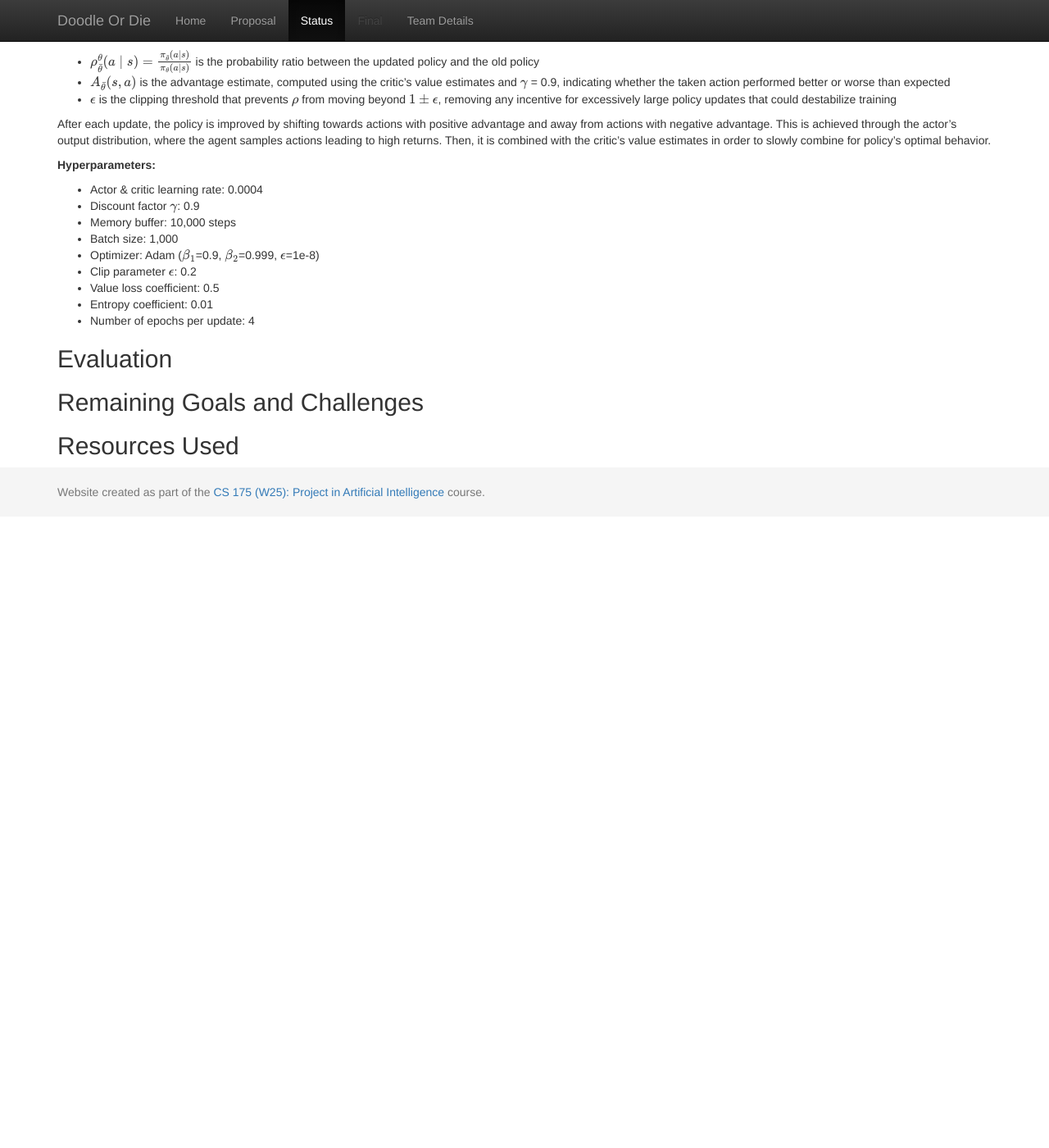
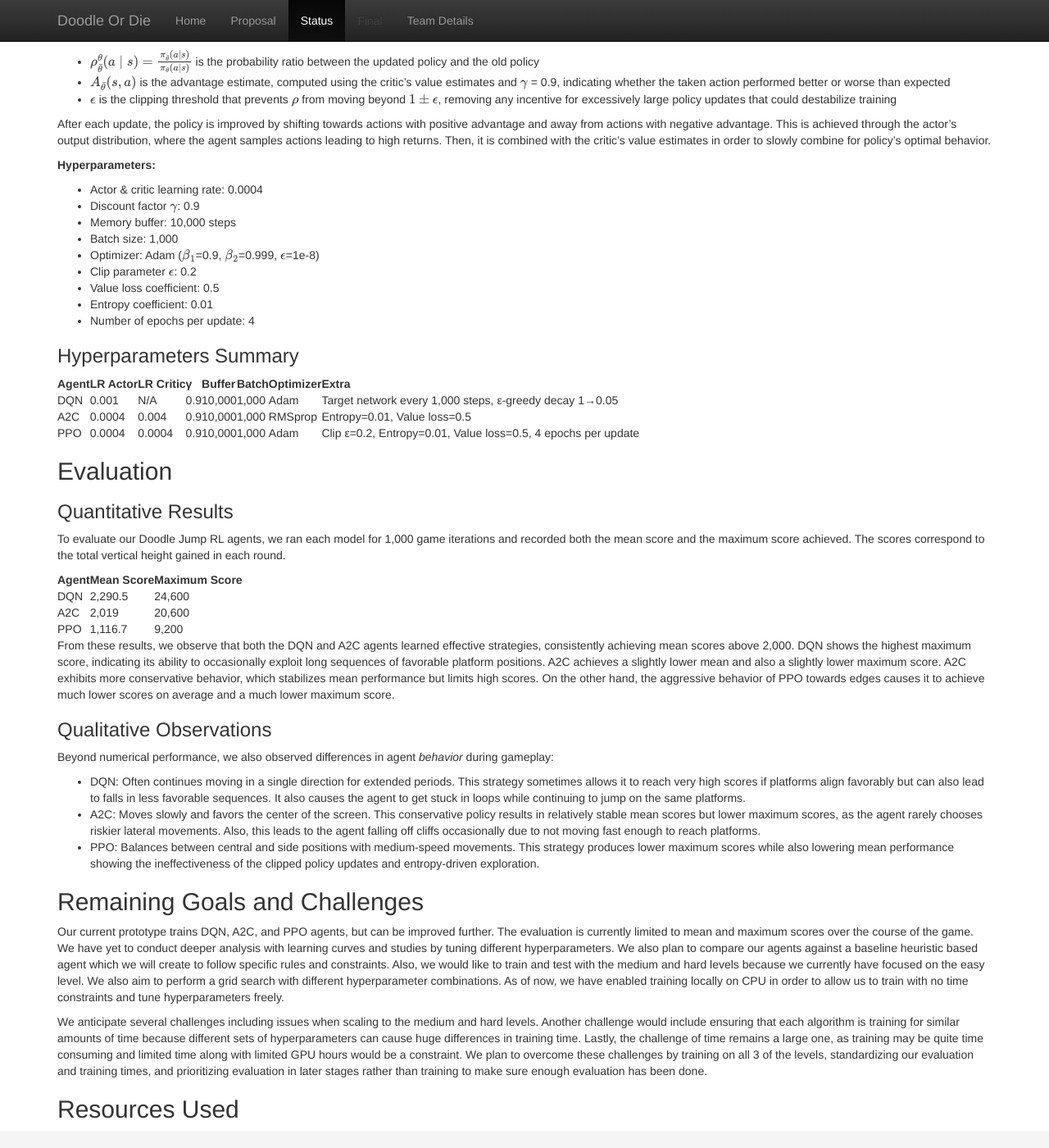
Before and after one commit to abheekg11/Doodle-Or-Die, a Jekyll site: the page built from docs/status.md, in a window 1280 px wide and 1400 px high, scrolled down 3582 px. Shown: the whole window at 82% size. Built offline with Jekyll 4.4.1, drawn with Linux system fonts in a browser that asks for light colours; formulas are drawn with MathJax 3; before the commit the page ends 4212 px from its top, so only the background shows below that; some of the changed text lies outside the part shown.

Commit message:
Revise status documentation with updates and corrections
Updated video iframe and corrected Proxima to Proximal Policy Optimization. Added hyperparameters summary and evaluation results for DQN, A2C, and PPO agents.

```diff
--- a/docs/status.md
+++ b/docs/status.md
@@ -3,7 +3,7 @@ layout: default
 title: Status
 ---
 
-<iframe width="752" height="432" src="https://www.youtube.com/embed/wR9MilgXEm0" title="Why does Everyone Hate the BEST FISH?" frameborder="0" allow="accelerometer; autoplay; clipboard-write; encrypted-media; gyroscope; picture-in-picture; web-share" referrerpolicy="strict-origin-when-cross-origin" allowfullscreen></iframe>
+<iframe width="752" height="432" src="https://www.youtube.com/embed/_sAHElX0HlM" title="Doodle or Die - CS 175 - Abheek, Arnav, and Ganeev" frameborder="0" allow="accelerometer; autoplay; clipboard-write; encrypted-media; gyroscope; picture-in-picture; web-share" referrerpolicy="strict-origin-when-cross-origin" allowfullscreen></iframe>
 
 ## Project Summary
 
@@ -172,8 +172,39 @@ After each update, the policy is improved by shifting towards actions with posit
 - Entropy coefficient: 0.01
 - Number of epochs per update: 4
 
+### Hyperparameters Summary
+
+| Agent | LR Actor | LR Critic | γ | Buffer | Batch | Optimizer | Extra |
+|-------|----------|-----------|---|--------|-------|-----------|-------|
+| DQN | 0.001 | N/A | 0.9 | 10,000 | 1,000 | Adam | Target network every 1,000 steps, ε-greedy decay 1→0.05 |
+| A2C | 0.0004 | 0.004 | 0.9 | 10,000 | 1,000 | RMSprop | Entropy=0.01, Value loss=0.5 |
+| PPO | 0.0004 | 0.0004 | 0.9 | 10,000 | 1,000 | Adam | Clip ε=0.2, Entropy=0.01, Value loss=0.5, 4 epochs per update |
+
 ## Evaluation
+
+### Quantitative Results
+
+To evaluate our Doodle Jump RL agents, we ran each model for 1,000 game iterations and recorded both the mean score and the maximum score achieved. The scores correspond to the total vertical height gained in each round.
+
+| Agent | Mean Score | Maximum Score |
+|-------|------------|---------------|
+| DQN   | 2,290.5    | 24,600        |
+| A2C   | 2,019      | 20,600        |
+| PPO   | 1,116.7    | 9,200         |
+
+From these results, we observe that both the DQN and A2C agents learned effective strategies, consistently achieving mean scores above 2,000. DQN shows the highest maximum score, indicating its ability to occasionally exploit long sequences of favorable platform positions. A2C achieves a slightly lower mean and also a slightly lower maximum score. A2C exhibits more conservative behavior, which stabilizes mean performance but limits high scores. On the other hand, the aggressive behavior of PPO towards edges causes it to achieve much lower scores on average and a much lower maximum score.
+
+### Qualitative Observations
+
+Beyond numerical performance, we also observed differences in agent *behavior* during gameplay:
+- DQN: Often continues moving in a single direction for extended periods. This strategy sometimes allows it to reach very high scores if platforms align favorably but can also lead to falls in less favorable sequences. It also causes the agent to get stuck in loops while continuing to jump on the same platforms.
+- A2C: Moves slowly and favors the center of the screen. This conservative policy results in relatively stable mean scores but lower maximum scores, as the agent rarely chooses riskier lateral movements. Also, this leads to the agent falling off cliffs occasionally due to not moving fast enough to reach platforms.
+- PPO: Balances between central and side positions with medium-speed movements. This strategy produces lower maximum scores while also lowering mean performance showing the ineffectiveness of the clipped policy updates and entropy-driven exploration.
 
 ## Remaining Goals and Challenges
 
+Our current prototype trains DQN, A2C, and PPO agents, but can be improved further. The evaluation is currently limited to mean and maximum scores over the course of the game. We have yet to conduct deeper analysis with learning curves and studies by tuning different hyperparameters. We also plan to compare our agents against a baseline heuristic based agent which we will create to follow specific rules and constraints. Also, we would like to train and test with the medium and hard levels because we currently have focused on the easy level. We also aim to perform a grid search with different hyperparameter combinations. As of now, we have enabled training locally on CPU in order to allow us to train with no time constraints and tune hyperparameters freely.
+
+We anticipate several challenges including issues when scaling to the medium and hard levels. Another challenge would include ensuring that each algorithm is training for similar amounts of time because different sets of hyperparameters can cause huge differences in training time. Lastly, the challenge of time remains a large one, as training may be quite time consuming and limited time along with limited GPU hours would be a constraint. We plan to overcome these challenges by training on all 3 of the levels, standardizing our evaluation and training times, and prioritizing evaluation in later stages rather than training to make sure enough evaluation has been done.
+
 ## Resources Used
```
Also changed, not shown: other parts of docs/status.md (+1 -1 lines).
